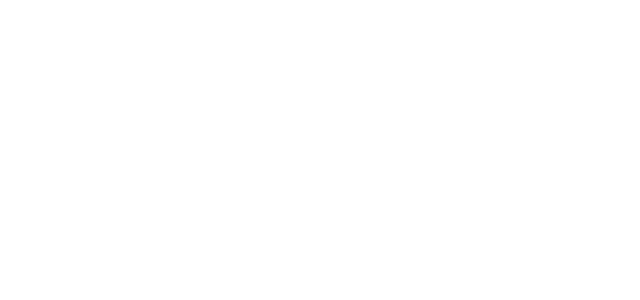
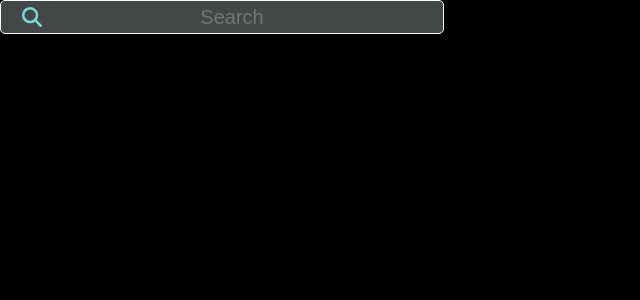
Before and after one commit to Mju-CapstoneDesign2024-5th/FrontEnd, a React (Create React App) app: page / in a window 1280 px wide. Shown: the top 300 px of the page, without its empty margins (0-640 px from the left). Built offline with nearby package versions, Linux system fonts and the light colour scheme.

Commit message:
feat: 검색바 구현

```diff
--- a/src/App.js
+++ b/src/App.js
@@ -3,20 +3,23 @@ import "../src/styles/GlobalStyle";
 import { Theme } from "./styles/Theme";
 import styled, { ThemeProvider } from 'styled-components';
 import Statusbar from './components/Statusbar';
+import Searchbar from './components/Searchbar';
 
 function App() {
   return (
     <ThemeProvider theme={Theme}>
       <PageArea>
+        <Searchbar/>
       </PageArea>
     </ThemeProvider>
   );
 }
 
 const PageArea = styled.div`
-  width: 100vh;
+  width: 100vw;
   height: 100vh;
   display: flex;
+  background-color: black;
 `
 
 export default App;
--- /dev/null
+++ b/src/components/Searchbar.js
@@ -0,0 +1,36 @@
+import React from "react";
+import styled from "styled-components";
+import { FontAwesomeIcon } from "@fortawesome/react-fontawesome";
+import { faMagnifyingGlass } from "@fortawesome/free-solid-svg-icons";
+
+const Searchbar = () => {
+    return (
+        <SearchbarBox>
+            <FontAwesomeIcon icon={faMagnifyingGlass} color="#79D6D2" size="lg" />
+            <InputBox type="text" placeholder="Search"/>
+        </SearchbarBox>
+    )
+}
+
+const SearchbarBox = styled.div`
+    width: 442px;
+    height: 32px;
+    display: flex;
+    align-items: center;
+    justify-content: center;
+    background-color: ${({ theme }) => theme.colors.GRAY};
+    border: thin solid white;
+    border-radius: 5px;
+`
+
+const InputBox = styled.input`
+    font-size: 20px;
+    width: 85%;
+    text-align: center;
+    background-color: ${({ theme }) => theme.colors.GRAY};
+    border: none;
+    color: white;
+    outline: none;
+`
+
+export default Searchbar;
```
